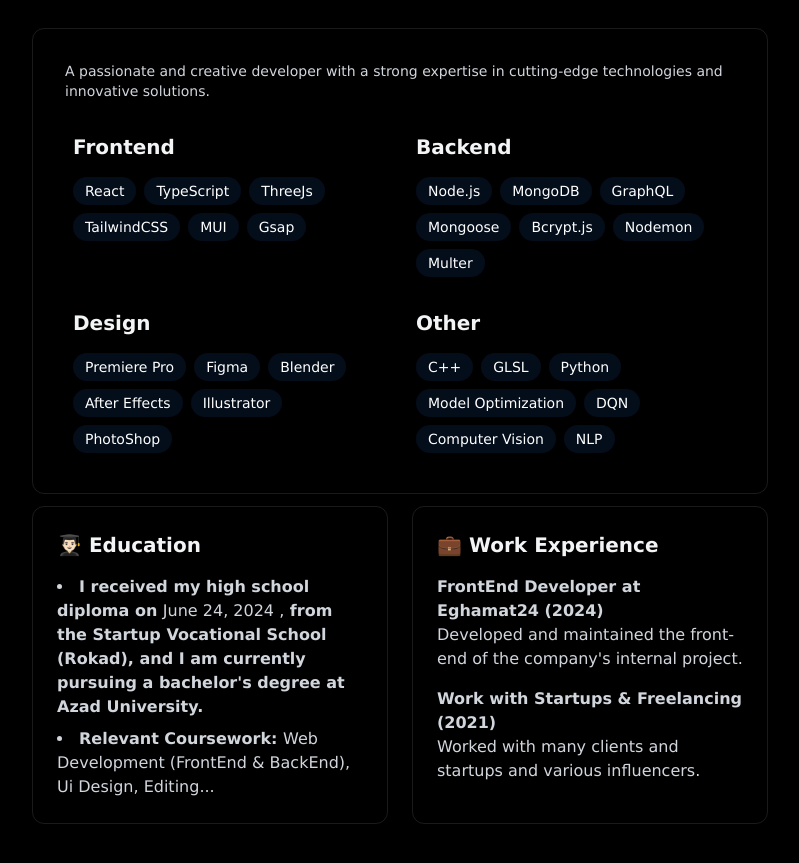
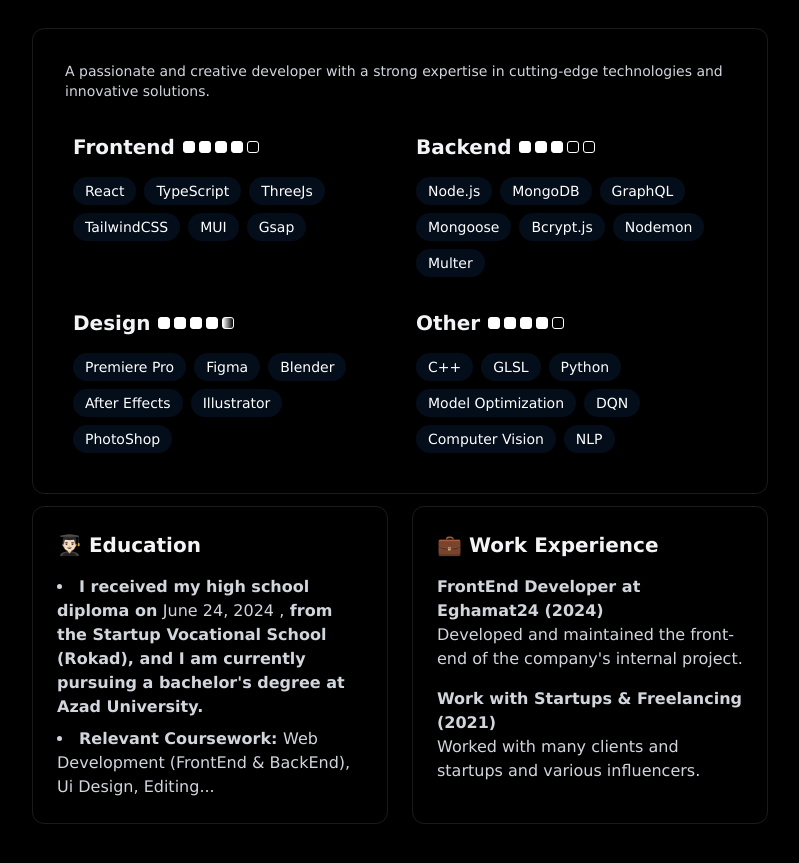
Before and after one commit to MDJAmin/Amin_Portfolio, a React (Vite) app: page / in a window 1280 px wide. Shown: the part 920-1783 px from the top of the page, without its empty margins (240-1039 px from the left). Built offline with nearby package versions, Linux system fonts and the light colour scheme.

Commit message:
Feat: score to skillSections

```diff
--- a/src/Components/sections/About.jsx
+++ b/src/Components/sections/About.jsx
@@ -18,14 +18,31 @@ export const About = () => {
               technologies and innovative solutions.
             </p>
             <div className='grid grid-cols-1 md:grid-cols-2 gap-4'>
-              {skillSections.map((skillSections, index) => (
+              {skillSections.map((section, index) => (
                 <div
                   key={index}
                   className='rounded-xl p-2 hover:-translate-y-1 transition-all'
                 >
-                  <h3 className='text-xl font-bold mb-4'>{skillSections.title}</h3>
+                  <div className='flex gap-2'>
+                    <h3 className='text-xl font-bold mb-4'>{section.title}</h3>
+                    <div className='flex gap-1 mt-2'>
+                      {[...Array(5)].map((_, i) => (
+                        <div
+                          key={i}
+                          className={`w-3 h-3 border-[1px] border-white rounded-[3px] ${
+                            i < Math.floor(section.cubeShape)
+                              ? "bg-white"
+                              : i === Math.floor(section.cubeShape) &&
+                                section.cubeShape % 1 !== 0
+                              ? "bg-gradient-to-r from-white to-transparent"
+                              : "bg-transparent"
+                          }`}
+                        ></div>
+                      ))}
+                    </div>
+                  </div>
                   <div className='flex flex-wrap gap-2'>
-                    {skillSections.skills.map((skill, key) => (
+                    {section.skills.map((skill, key) => (
                       <span
                         key={key}
                         className='bg-blue-500/10 text-white py-1 px-3 rounded-full text-sm hover:bg-gray-700 cursor-pointer hover:shadow-[0_2px_8px_rgba(59,130,246,0.2)] transition-all'
--- a/src/Constant/index.js
+++ b/src/Constant/index.js
@@ -1,5 +1,3 @@
-// used in Projects section
-
 const techDescriptions = {
     "React": "A JavaScript library for building user interfaces.",
     "Node.js": "A runtime environment that allows running JavaScript on the server.",
@@ -20,11 +18,10 @@ const techDescriptions = {
     "JS": "JavaScript, a programming language used to create interactive web experiences."
 };
 
-
-// used in about section
 const skillSections = [
     {
         title: "Frontend",
+        cubeShape: 4,
         skills: [
             { name: "React", description: "A JavaScript library for building user interfaces." },
             { name: "TypeScript", description: "A typed superset of JavaScript for better tooling and scalability." },
@@ -36,6 +33,7 @@ const skillSections = [
     },
     {
         title: "Backend",
+        cubeShape: 3,
         skills: [
             { name: "Node.js", description: "A runtime environment for building server-side applications with JavaScript." },
             { name: "MongoDB", description: "A NoSQL database for handling unstructured data." },
@@ -48,6 +46,7 @@ const skillSections = [
     },
     {
         title: "Design",
+        cubeShape: 4.5,
         skills: [
             { name: "Premiere Pro", description: "Professional tools for graphic design and video editing." },
             { name: "Figma", description: "A collaborative design tool for UI/UX prototyping." },
@@ -59,6 +58,7 @@ const skillSections = [
     },
     {
         title: "Other",
+        cubeShape: 4,
         skills: [
             { name: "C++", description: "A high-performance programming language." },
             { name: "GLSL", description: "A high-level, C-like programming language for graphics processing." },
```
